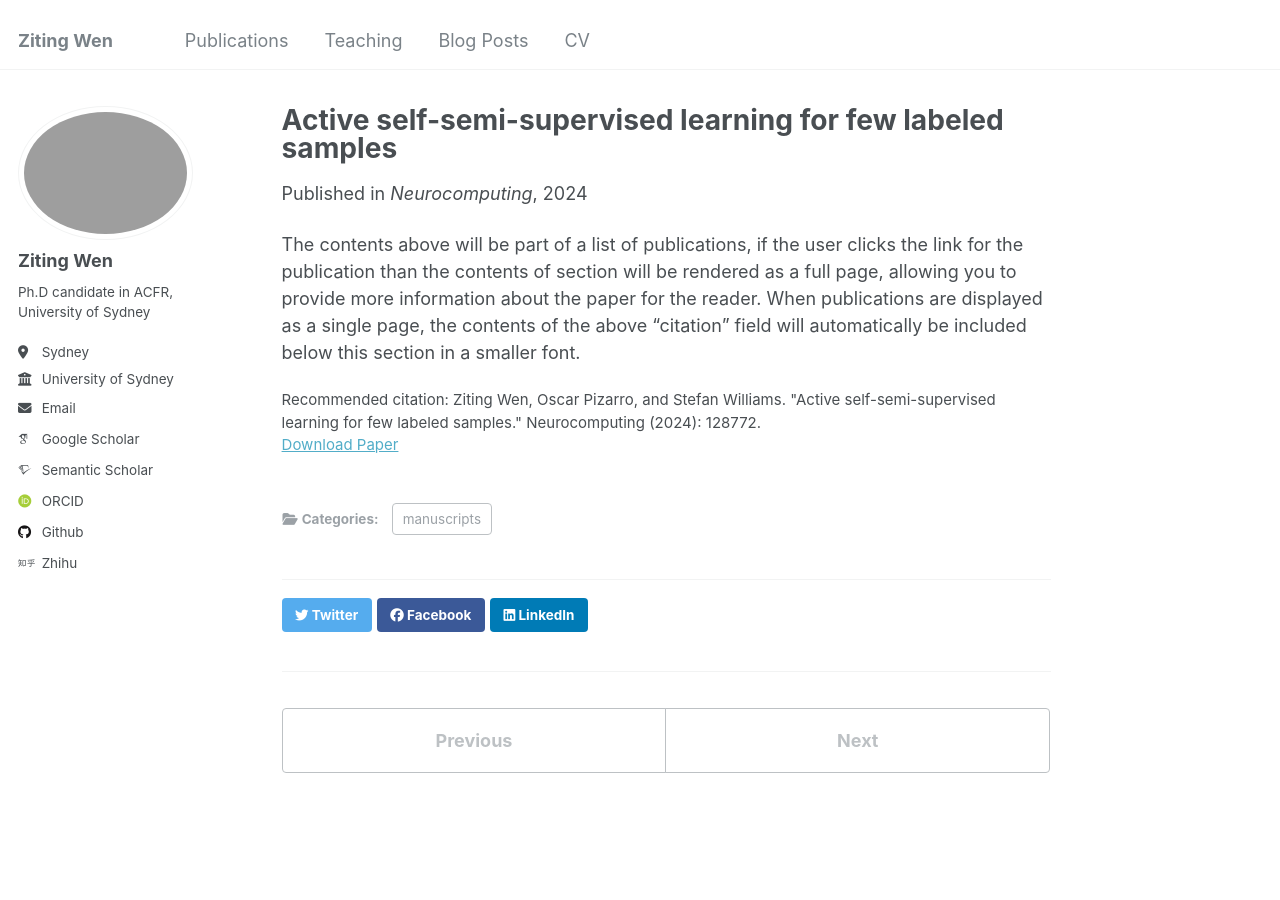
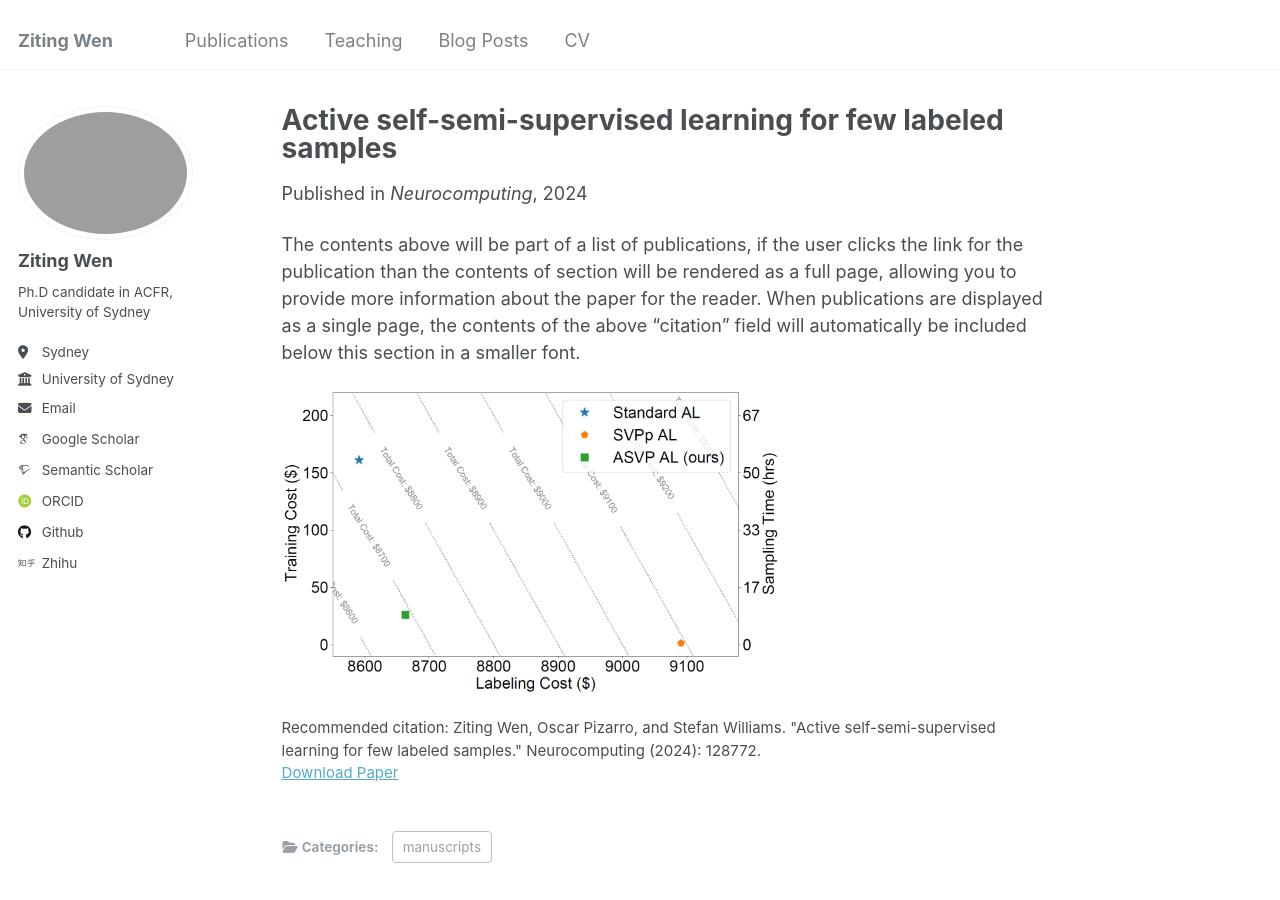
Before and after one commit to ZiTingW/ZiTingW.github.io, a Jekyll site: the page built from _publications/2024-11-19-paper-title-number-1.md, in a window 1280 px wide and 900 px high. Built offline with Jekyll 4.4.1, drawn with Linux system fonts in a browser that asks for light colours; some web fonts are replaced.

Commit message:
Update 2024-11-19-paper-title-number-1.md

```diff
--- a/_publications/2024-11-19-paper-title-number-1.md
+++ b/_publications/2024-11-19-paper-title-number-1.md
@@ -12,3 +12,5 @@ citation: 'Ziting Wen, Oscar Pizarro, and Stefan Williams. "Active self-semi-sup
 ---
 
 The contents above will be part of a list of publications, if the user clicks the link for the publication than the contents of section will be rendered as a full page, allowing you to provide more information about the paper for the reader. When publications are displayed as a single page, the contents of the above "citation" field will automatically be included below this section in a smaller font.
+
+<img src="../images/asvp_img.png" alt="Alt text for image" style="width:500px;">
```
